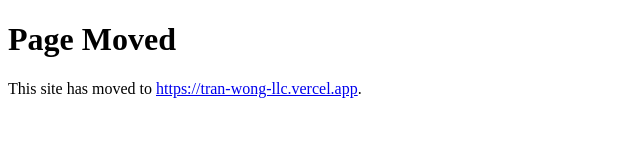
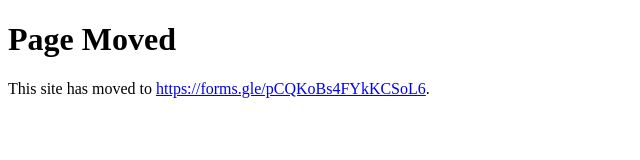
Before and after one commit to dopplertgy-cmd/custom_http, a website: page frontend/index.html in a window 1280 px wide. Shown: the whole page, without its empty margins (0-640 px from the left). Drawn offline with Linux system fonts and the light colour scheme.

Commit message:
Update index.html

```diff
--- a/frontend/index.html
+++ b/frontend/index.html
@@ -6,6 +6,6 @@
 </head>
 <body>
   <h1>Page Moved</h1>
-  <p>This site has moved to <a href="https://tran-wong-llc.vercel.app">https://tran-wong-llc.vercel.app</a>.</p>
+  <p>This site has moved to <a href="https://forms.gle/pCQKoBs4FYkKCSoL6">https://forms.gle/pCQKoBs4FYkKCSoL6</a>.</p>
 </body>
 </html>
```
